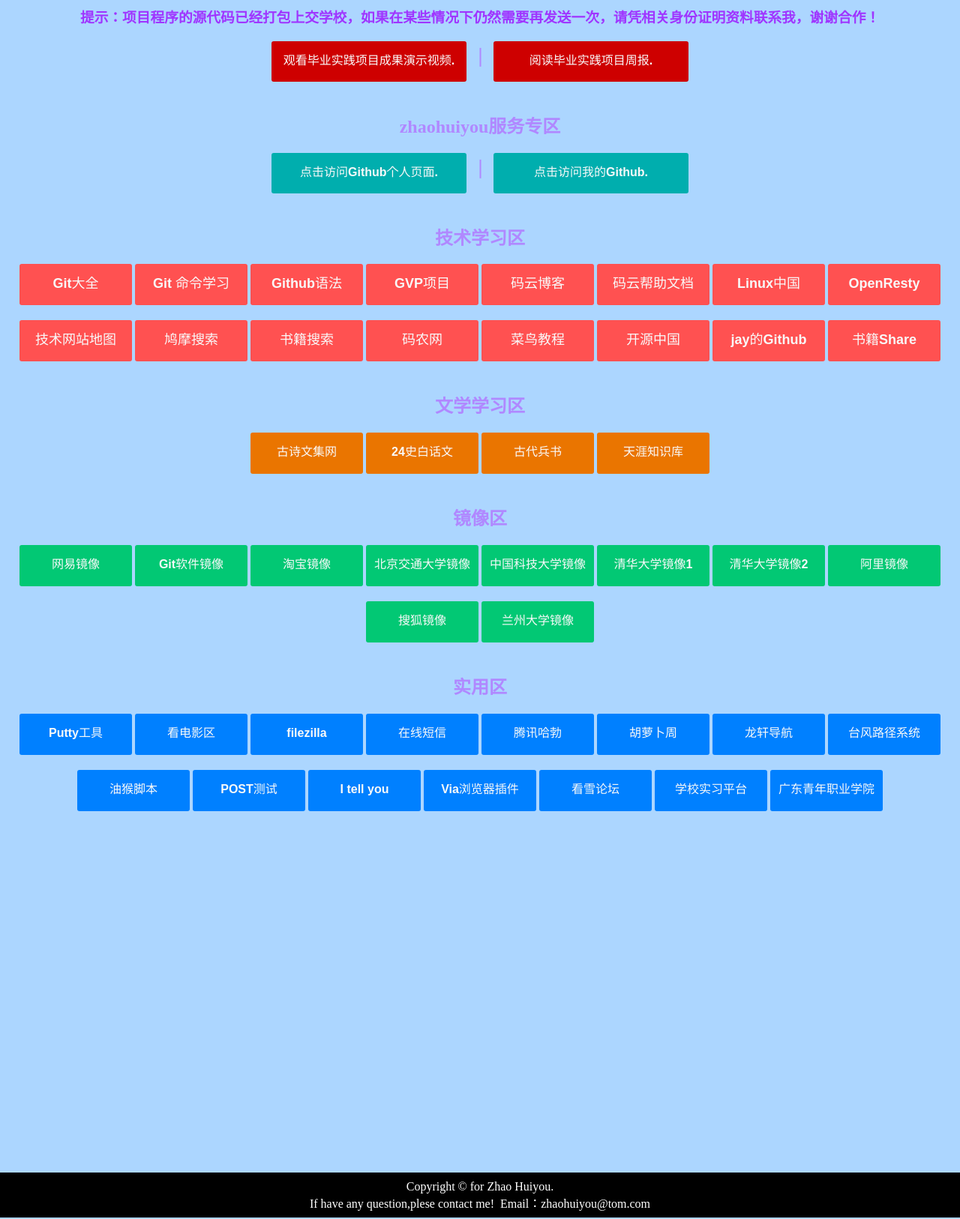
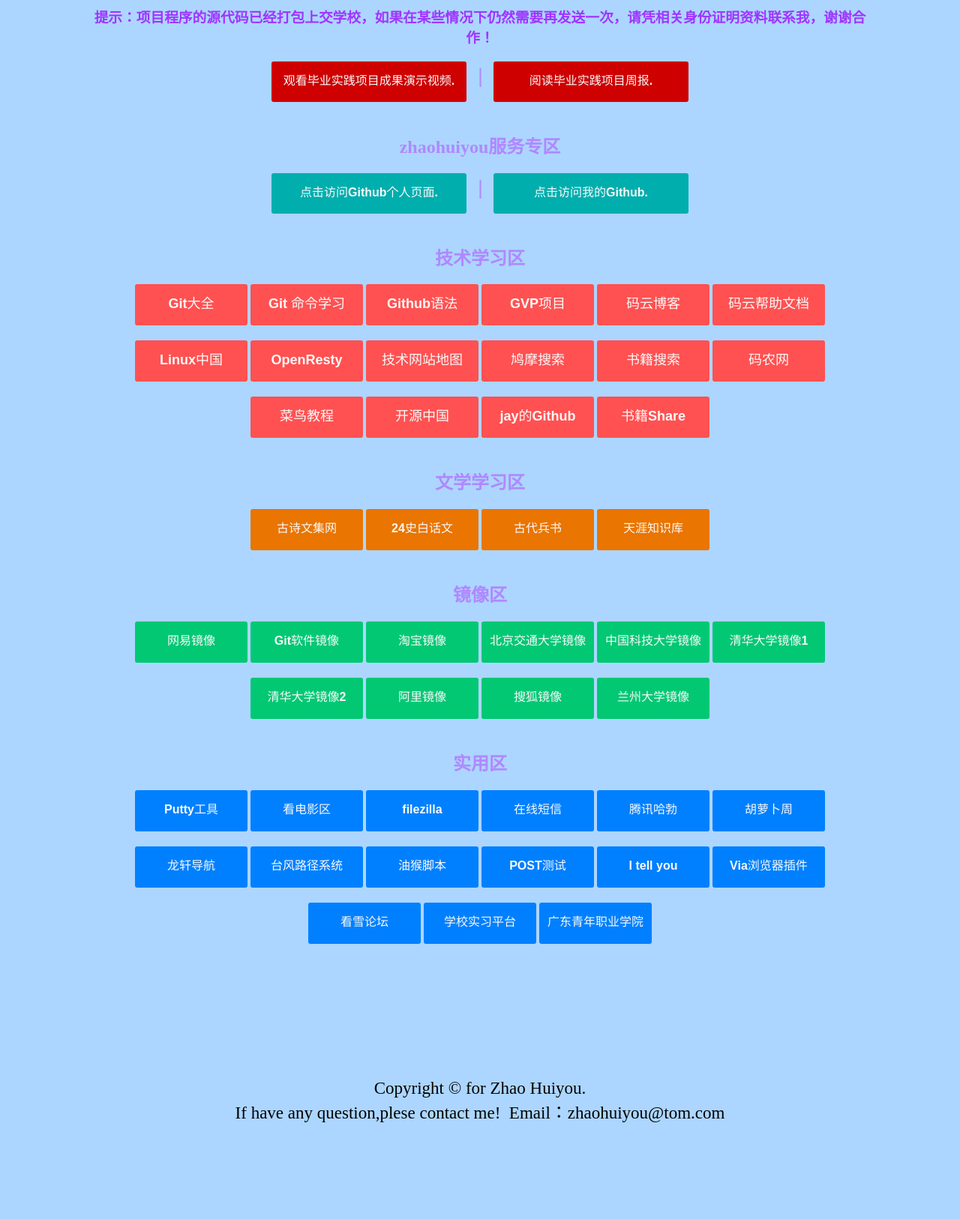
Before and after one commit to zhaohuiyou/Home, a plain HTML site: page index.html in a window 1280 px wide. Shown: the part 105-1731 px from the top of the page at 75% size. After the commit the page ends 1614 px from the top, so only its background shows below. Drawn offline with Linux system fonts and the light colour scheme.

Commit message:
Update index.html

```diff
--- a/index.html
+++ b/index.html
@@ -11,9 +11,14 @@ img{height: auto; width: auto\9; width:100%;}
 
 	html,
 	body {
-		margin:0;
+		text-align:center;
+		margin:auto;
 		padding:0;
-		height:80%;
+		height:50%;
+		width:90%;
+		background:#ACD6FF;
+
+
 	}
 	#container {
 		min-height:100%;
@@ -23,18 +28,16 @@ img{height: auto; width: auto\9; width:100%;}
 		background:#ff0;
 		padding:10px;
 	}
-	#body {
-		padding:10px;
-		padding-bottom:60px;	/* Height of the footer */
-	}
+
 	#footer {
 		position:absolute;
 		bottom:-10px;
 		text-align:center;
-		color:white;
+		color:black;
 		width:100%;
-		height:60px;			/* Height of the footer */
-		background:black;
+		height:60px;
+		font-size:23px;
+
 	}
 	/* other non-essential CSS */
 	#header p,
@@ -470,12 +473,8 @@ img{height: auto; width: auto\9; width:100%;}
         color:#9F35FF;
    }
 
-   body{
 
-   background:#ACD6FF;
 
-   }
-   </style>
 	</style>
 	<!--[if lt IE 7]>
 	<style media="screen" type="text/css">
@@ -559,6 +558,8 @@ html, * {-webkit-user-select:text!important; -moz-user-select:text!important;}
 <a href="https://www.gdyvc.cn/" class="rowtop4">广东青年职业学院</a>
 </dt>
     </div>
+</body>
+
 <div id="container">
 	<div id="footer">
 		<!-- Footer start -->
```
